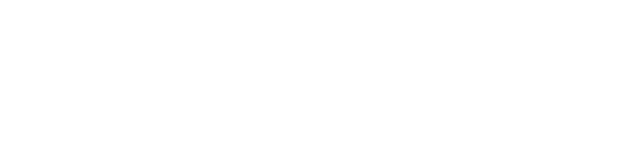
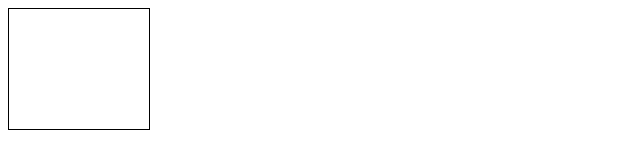
Before and after one commit to Abhishek-dourbi/Connect-Four, a plain HTML site: page index.html in a window 1280 px wide. Shown: the whole page, without its empty margins (0-640 px from the left). Drawn offline with Linux system fonts and the light colour scheme.

Commit message:
add HTML content and corresponding styles

```diff
--- a/index.html
+++ b/index.html
@@ -8,6 +8,63 @@
     </head>
 
     <body>
+
+        <div class="grid">
+            <div></div>
+            <div></div>
+            <div></div>
+            <div></div>
+            <div></div>
+            <div></div>
+            <div></div>
+            <div></div>
+            <div></div>
+            <div></div>
+
+            <div></div>
+            <div></div>
+            <div></div>
+            <div></div>
+            <div></div>
+            <div></div>
+            <div></div>
+            <div></div>
+            <div></div>
+            <div></div>
+
+            <div></div>
+            <div></div>
+            <div></div>
+            <div></div>
+            <div></div>
+            <div></div>
+            <div></div>
+            <div></div>
+            <div></div>
+            <div></div>
+
+            <div></div>
+            <div></div>
+            <div></div>
+            <div></div>
+            <div></div>
+            <div></div>
+            <div></div>
+            <div></div>
+            <div></div>
+            <div></div>
+
+            <div></div>
+            <div></div>
+            <div class="taken"></div>
+            <div class="taken"></div>
+            <div class="taken"></div>
+            <div class="taken"></div>
+            <div class="taken"></div>
+            <div class="taken"></div>
+            <div class="taken"></div>
+        </div>
+
         <script src="index.js" charset="utf-8"></script>
     </body>
 </html>
--- a/styles.css
+++ b/styles.css
@@ -0,0 +1,17 @@
+.grid {
+    border: 1px solid;
+    height: 120px;
+    width: 140px;
+    display: flex;
+    flex-wrap: wrap;
+}
+
+.grid div {
+    height: 20px;
+    width: 20px;
+}
+
+.player-one {
+    background-color: red;
+    border-radius: 10px;
+}
```
